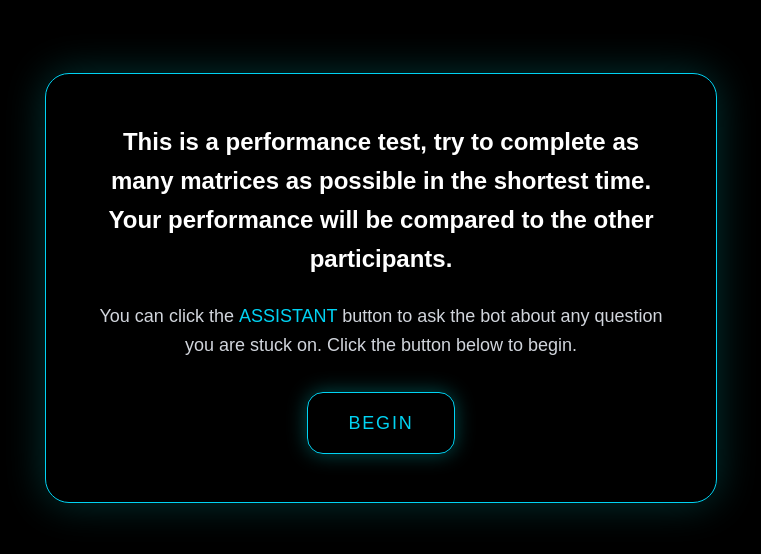
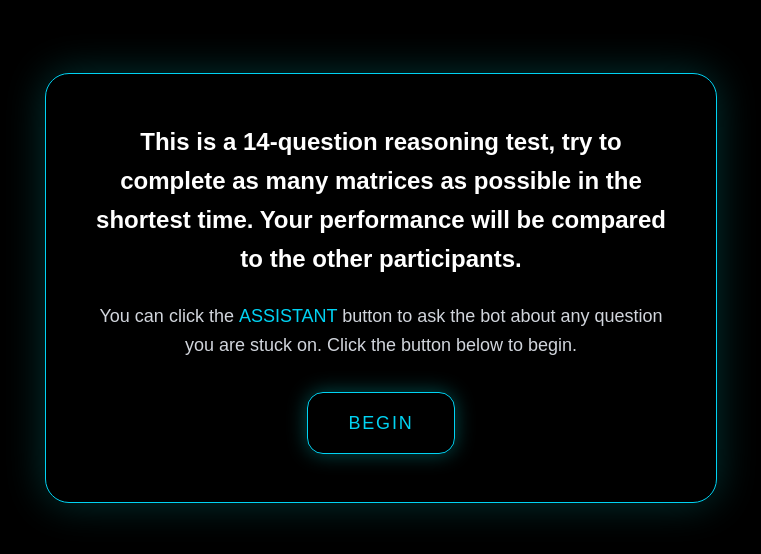
Before and after one commit to JiyeSun/coopexp, a Next.js app: page / in a window 1280 px wide. Shown: the part 112-666 px from the top of the page, without its empty margins (259-1020 px from the left). Built offline with nearby package versions, Linux system fonts and the light colour scheme.

Commit message:
Update test description and button instructions

```diff
--- a/app/page.tsx
+++ b/app/page.tsx
@@ -146,14 +146,15 @@ export default function Home() {
           {/* System Label */}
           {/* Title */}
           <h1 className="text-2xl md:text-2xl font-semibold mb-6 leading-relaxed max-w-2xl mx-auto">
-            This is a performance test, try to complete as many matrices as possible in the shortest time.
+            This is a 14-question reasoning test, try to complete as many matrices as possible in the shortest time.
             Your performance will be compared to the other participants.
           </h1>
 
           {/* Description */}
           <p className="text-gray-300 leading-relaxed mb-8 text-lg max-w-xl mx-auto">
             You can click the <span className="text-cyan-400 font-medium">ASSISTANT </span>
-            button to ask the bot about any question you are stuck on. Click the button below to begin.
+            button to ask the bot about any question you are stuck on.
+            Click the button below to begin.
           </p>
 
           {/* Begin Button */}
```
